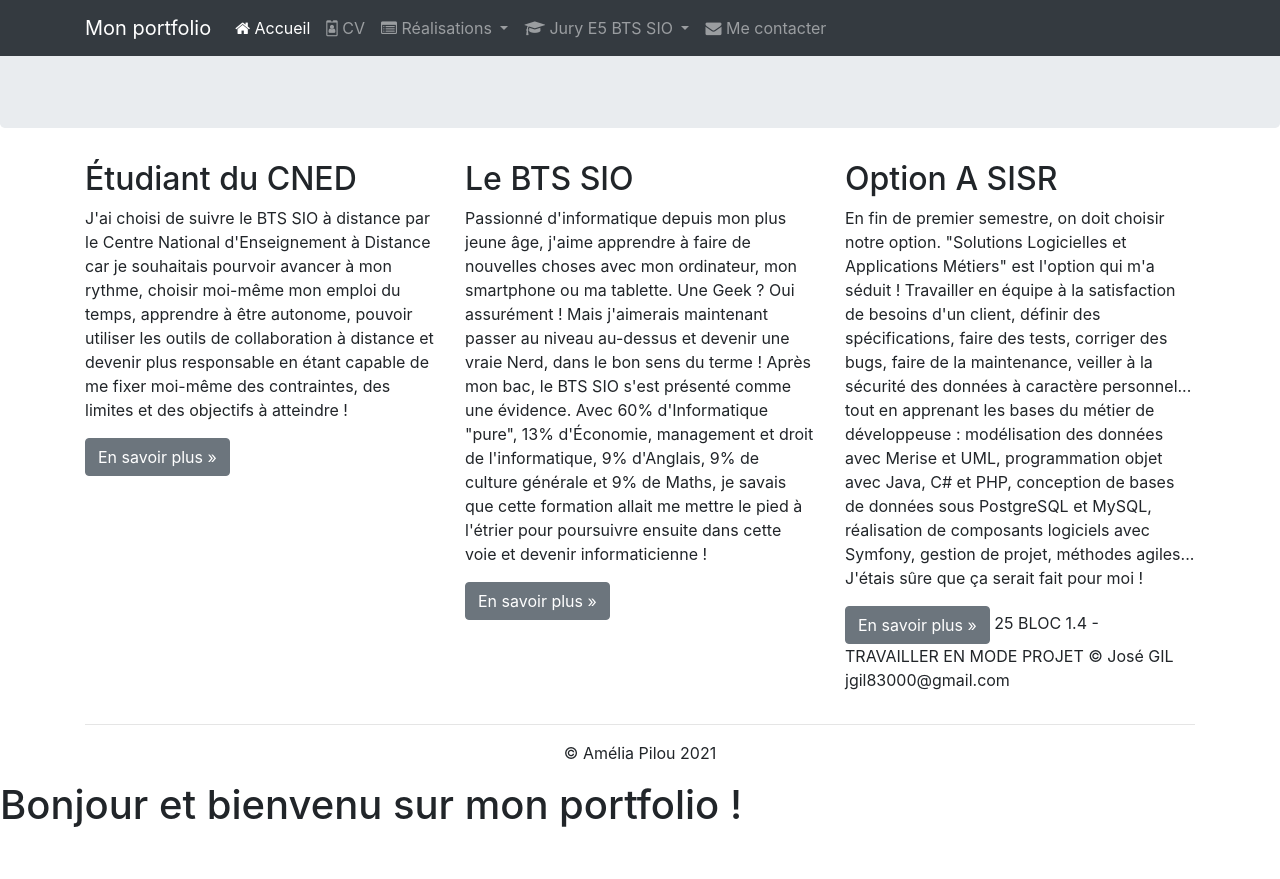
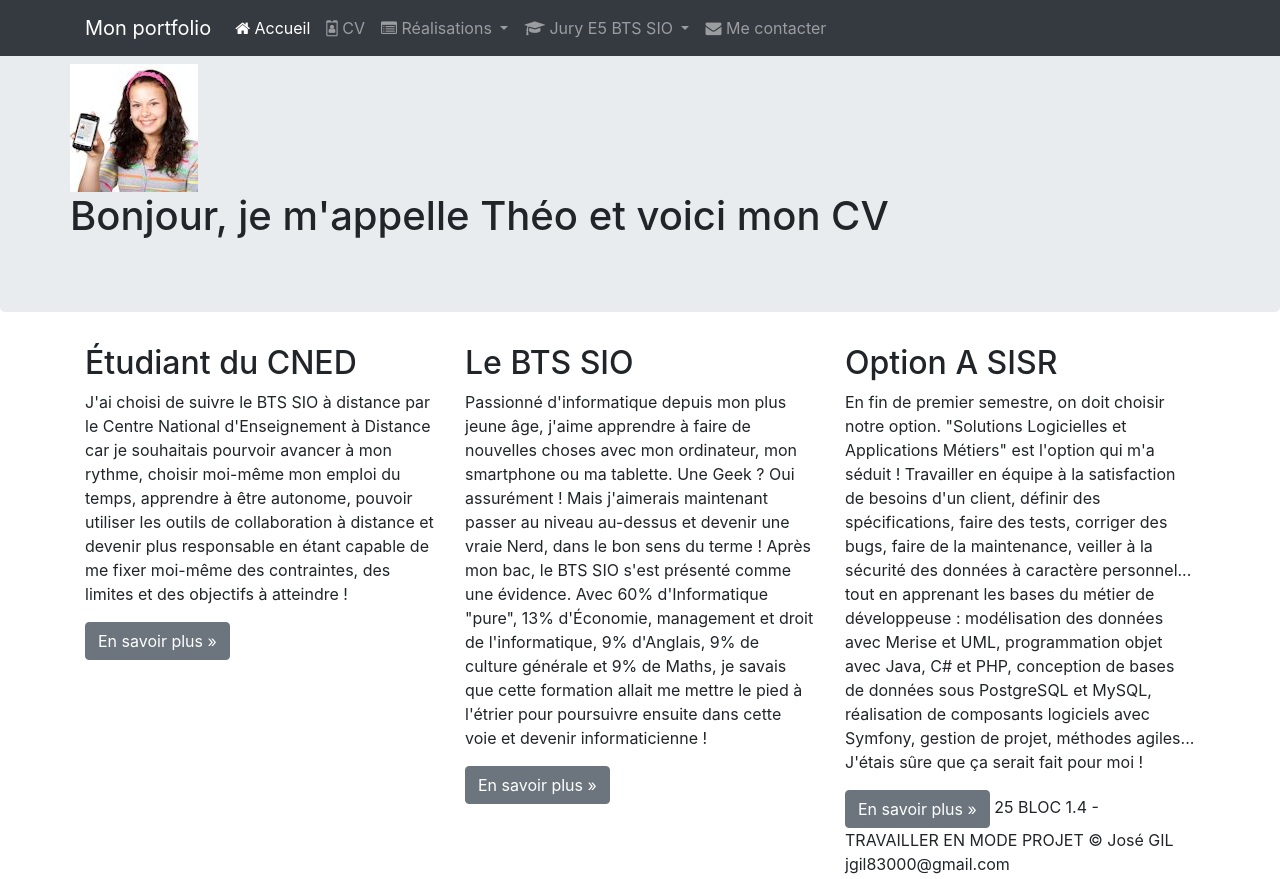
Before and after one commit to iwanttocommit/iwanttocommit.github, a plain HTML site: page cv.html in a window 1280 px wide. Shown: the top 879 px of the page. Before the commit the page ends 837 px from the top, so only its background shows below. Drawn offline with nearby package versions, Linux system fonts and the light colour scheme.

Commit message:
Cloture du ticket après le push

```diff
--- a/cv.html
+++ b/cv.html
@@ -12,6 +12,7 @@
         <link href="https://maxcdn.bootstrapcdn.com/font-awesome/4.7.0/css/font-awesome.min.css"
               rel="stylesheet">
         <link href="css/imageProfil.css" rel="stylesheet" type="text/css">
+        <link href="../css/cv.css" rel="stylesheet">
 
         <title>Portfolio de iwanttocommit (BTS SIO 2022)</title>
     </head>
@@ -113,7 +114,20 @@
                 </div>
             </div>
         </nav>
-        <div class="jumbotron"></div> <!-- Emplacement pour le contenu principal de la page -->
+        <div class="jumbotron">
+            <div class="container">
+                <div class="row cadreCV">
+                    <div id="cv-photo">
+                        <div>
+                            <img src="images/AmeliaPilou.jpg" alt="Ma photo d'identité">
+                        </div>
+                        <div id="cv-intro">
+                            <h1>Bonjour, je m'appelle Théo et voici mon CV</h1>
+                        </div>
+                    </div>
+                </div>
+            </div>
+        </div>
         <footer>
             <div class="container">
                 <div class="row">
```
Also changed, not shown: css/cv.css (added, +9 -0 lines).
